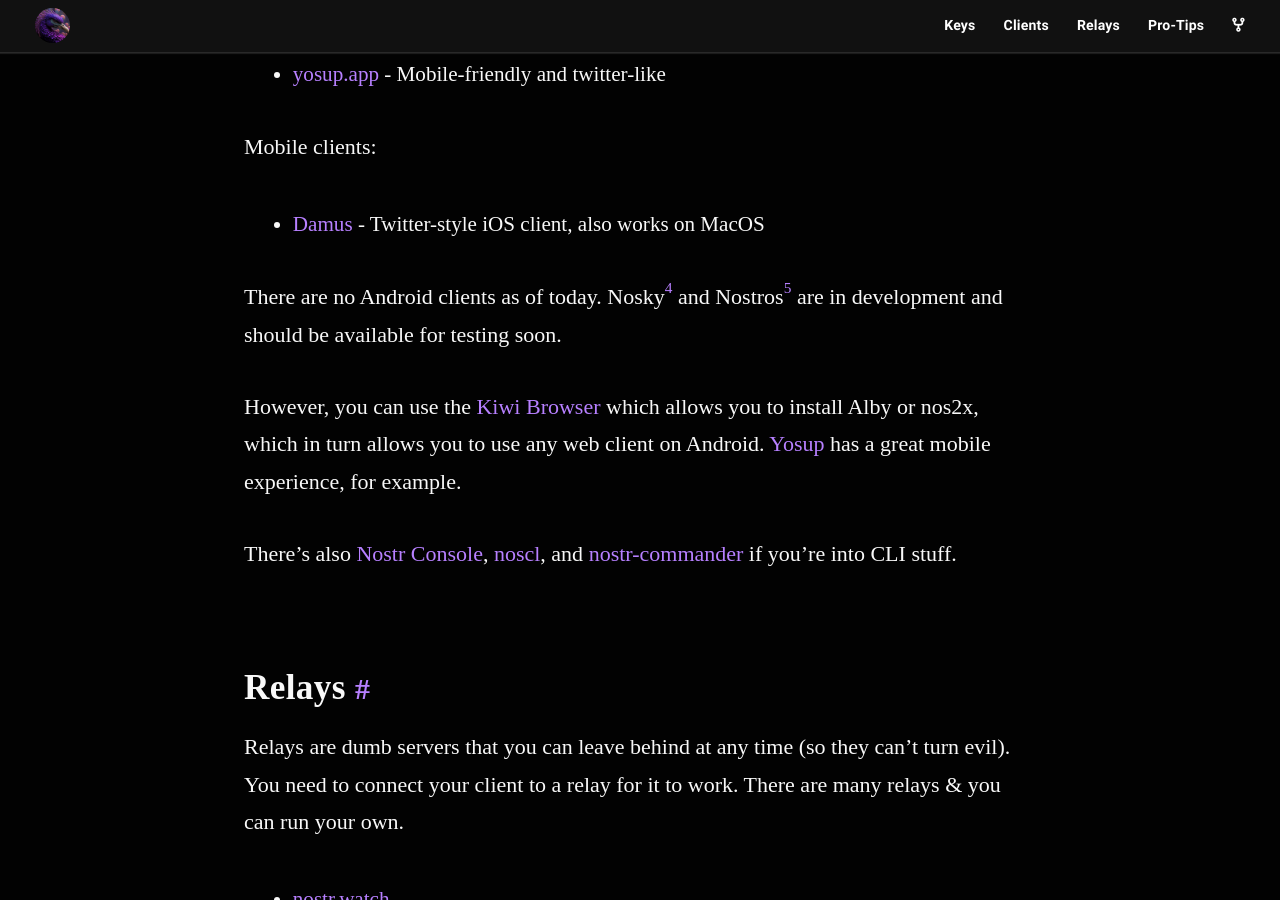
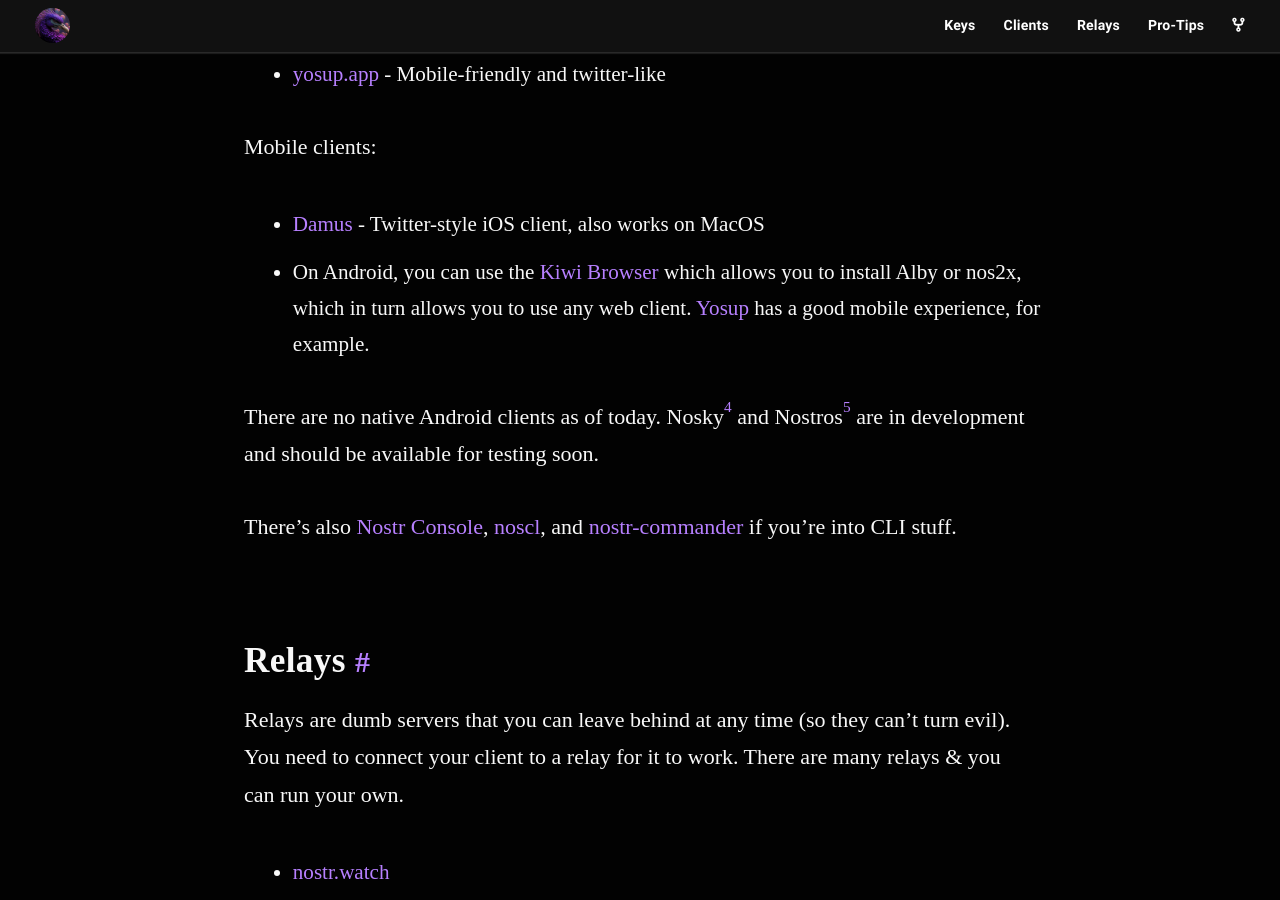
Before and after one commit to nostr-resources/nostr-resources.github.io, a Jekyll site: the page built from index.md, in a window 1280 px wide and 900 px high, scrolled down 3066 px. Built offline with Jekyll 4.4.1, drawn with Linux system fonts in a browser that asks for light colours; some web fonts are replaced.

Commit message:
Move Android Kiwi trick to mobile clients

```diff
--- a/index.md
+++ b/index.md
@@ -80,14 +80,13 @@ list of clients. Here are some I like:
 
 Mobile clients:
 - [Damus](https://testflight.apple.com/join/CLwjLxWl) - Twitter-style iOS client, also works on MacOS
+- On Android, you can use the [Kiwi Browser](https://kiwibrowser.com/) which allows you to install Alby or nos2x, which in turn allows you to use any web client. [Yosup](https://yosup.app/) has a good mobile experience, for example.
 
-There are no Android clients as of today. Nosky[^nosky] and Nostros[^nostros]
+There are no native Android clients as of today. Nosky[^nosky] and Nostros[^nostros]
 are in development and should be available for testing soon.
 
 [^nosky]: [KotlinGeekDev/Nosky](https://github.com/KotlinGeekDev/Nosky)
 [^nostros]: [KoalaSat/nostros](https://github.com/KoalaSat/nostros)
-
-However, you can use the [Kiwi Browser](https://kiwibrowser.com/) which allows you to install Alby or nos2x, which in turn allows you to use any web client on Android. [Yosup](https://yosup.app/) has a great mobile experience, for example.
 
 There's also [Nostr Console](https://github.com/vishalxl/nostr_console),
 [noscl](https://github.com/fiatjaf/noscl), and
```
